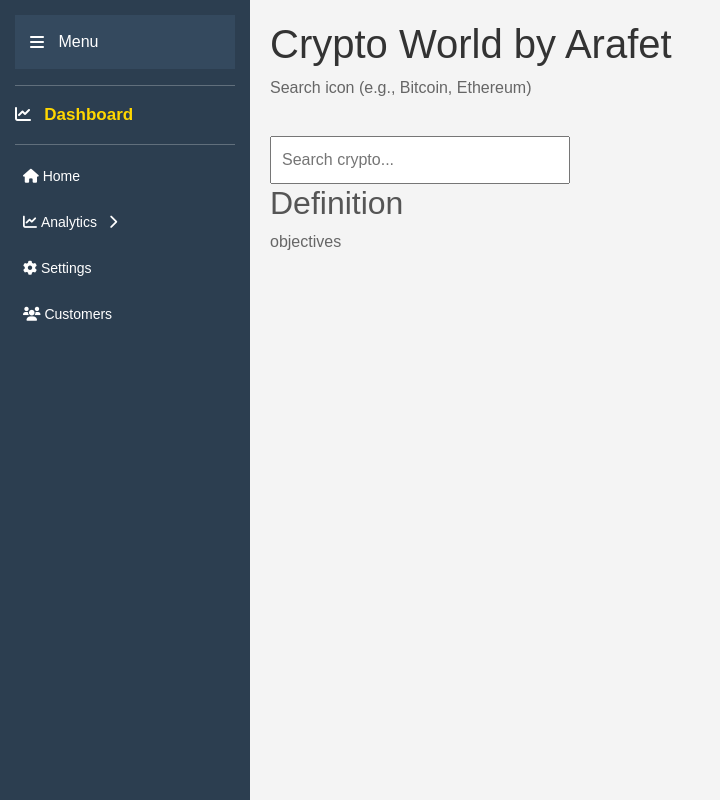
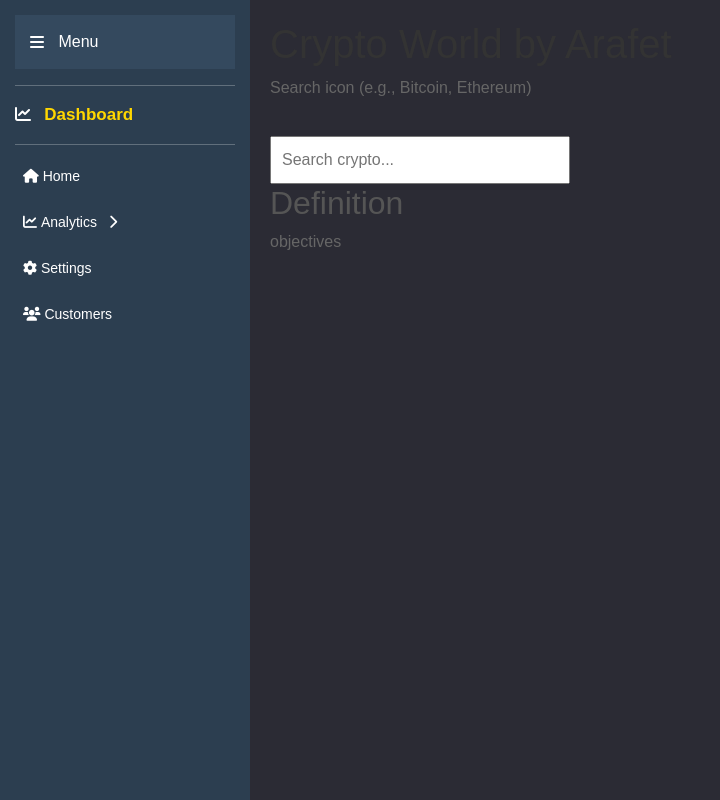
Before and after one commit to fatmajaafar/CryptoPrediction, an Angular app: page /home in a window 1280 px wide. Shown: the whole page, without its empty margins (0-720 px from the left). Built offline with nearby package versions, Linux system fonts and the light colour scheme.

Commit message:
change body backgroud to dark

```diff
--- a/src/app/app.component.scss
+++ b/src/app/app.component.scss
@@ -5,6 +5,6 @@
     .content {
         flex-grow: 1;
         padding: 20px;
-        background-color: #f4f4f4;
+        background-color: #2b2b34;
     }
 }
```
